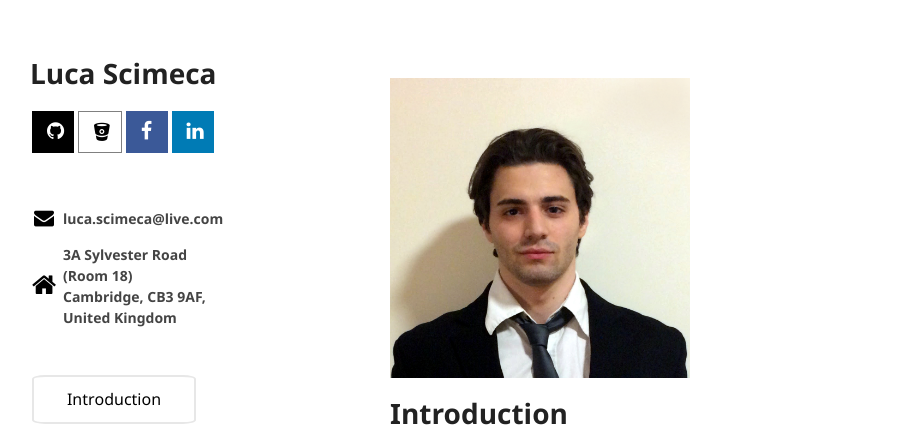
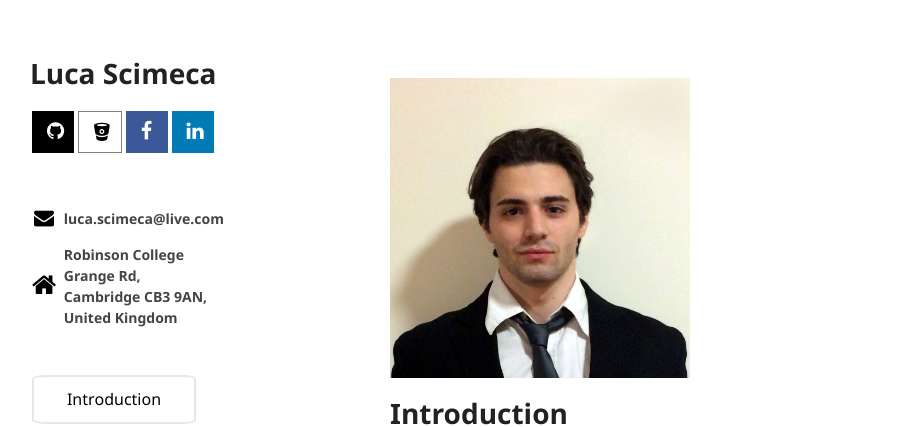
Before and after one commit to lucascimeca/lucascimeca.github.io, a Jekyll site: the page built from index.md, in a window 1280 px wide. Shown: the top 427 px of the page, without its empty margins (180-1099 px from the left). Built offline with Jekyll 4.4.1, drawn with Linux system fonts in a browser that asks for light colours; nearby versions of some CDN libraries; the repository's description, which GitHub fills in, is left out.

Commit message:
Update default.html

```diff
--- a/_layouts/default.html
+++ b/_layouts/default.html
@@ -62,7 +62,7 @@
           </tr>
           <tr>
             <th><a href="#" class="fa fa-home"></a></a></th>
-            <th>3A Sylvester Road (Room 18) </br>Cambridge, CB3 9AF, United Kingdom</th>
+            <th>Robinson College </br>Grange Rd, </br>Cambridge CB3 9AN, </br>United Kingdom</th>
           </tr>
         </table></br>
 
```
